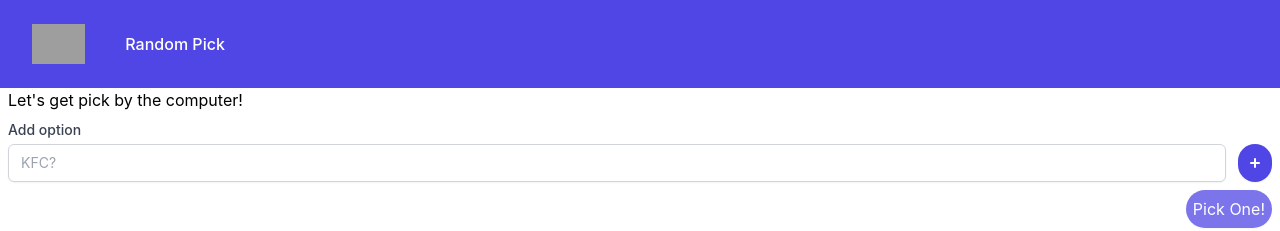
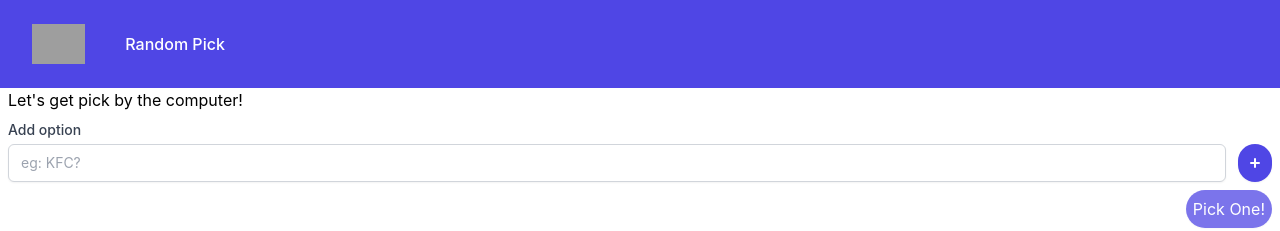
Before and after one commit to congweibai/what-should-I-eat, a Next.js app: page /random-pick in a window 1280 px wide. Shown: the top 231 px of the page. Built offline with nearby package versions, Linux system fonts and the light colour scheme; grey boxes are pictures that could not be loaded.

Commit message:
chaneg placeholder

```diff
--- a/pages/components/shared-compoents/UserInputForm.tsx
+++ b/pages/components/shared-compoents/UserInputForm.tsx
@@ -39,7 +39,7 @@ function UserInputForm({ addNewOption, className }: UserInputFormsProps) {
               required
               value={option}
               onChange={(e) => setOption(e.target.value)}
-              placeholder='KFC?'
+              placeholder='eg: KFC?'
               className='appearance-none block w-full px-3 py-2 border border-gray-300 rounded-md shadow-sm placeholder-gray-400 focus:outline-none focus:ring-indigo-500 focus:border-indigo-500 sm:text-sm'
             />
             <button
```
